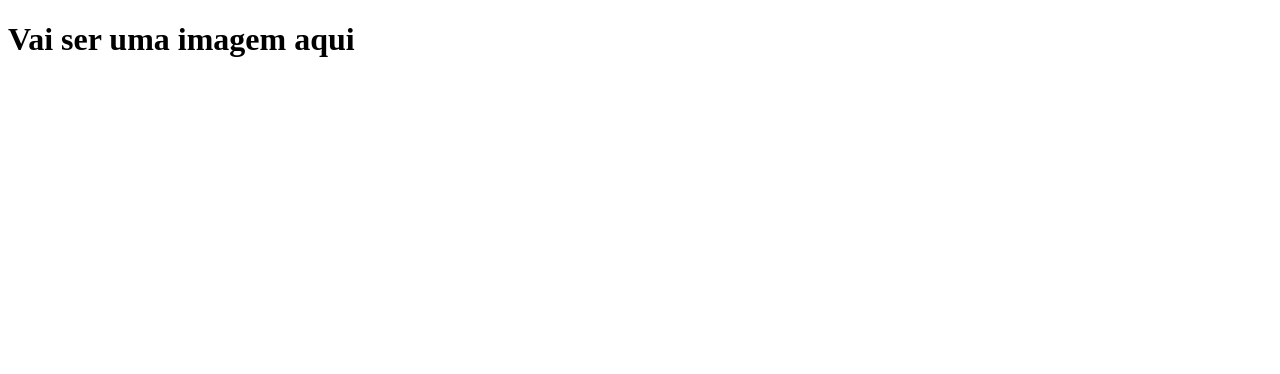
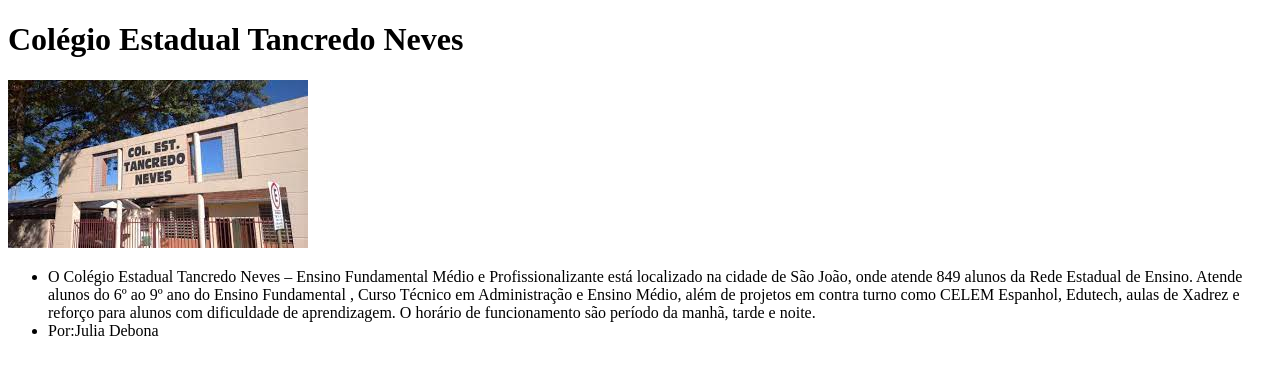
Before and after one commit to juliasutillidebona/julia, a plain HTML site: page index.html in a window 1280 px wide. Drawn offline with Linux system fonts and the light colour scheme.

Commit message:
Add files via upload

```diff
--- a/index.html
+++ b/index.html
@@ -7,7 +7,15 @@
     <title>Document</title>
 </head>
 <body>
- <h1>Vai ser uma imagem aqui</h1>
+ <h1>Colégio Estadual Tancredo Neves</h1>
+    <header>
+        <img src="img.jpeg" alt="">
+        <ul>
+            <li>O Colégio Estadual Tancredo Neves – Ensino Fundamental Médio e Profissionalizante está localizado na cidade de São João, onde atende 849 alunos da Rede Estadual de Ensino. Atende alunos do 6º ao 9º ano do Ensino Fundamental , Curso Técnico em Administração e Ensino Médio, além de projetos em contra turno como CELEM Espanhol, Edutech, aulas de Xadrez e reforço para alunos com dificuldade de aprendizagem. O horário de funcionamento são período da manhã, tarde e noite.
+            </li>
+            <li> Por:Julia Debona</li>
+        </ul>
+    </header>
 
-</body>
+    </body>
 </html>
--- a/style.css
+++ b/style.css
@@ -0,0 +1,3 @@
+body{
+    background-color: rgb(16, 16, 139);
+}
```
Also changed, not shown: img.jpeg (added).
